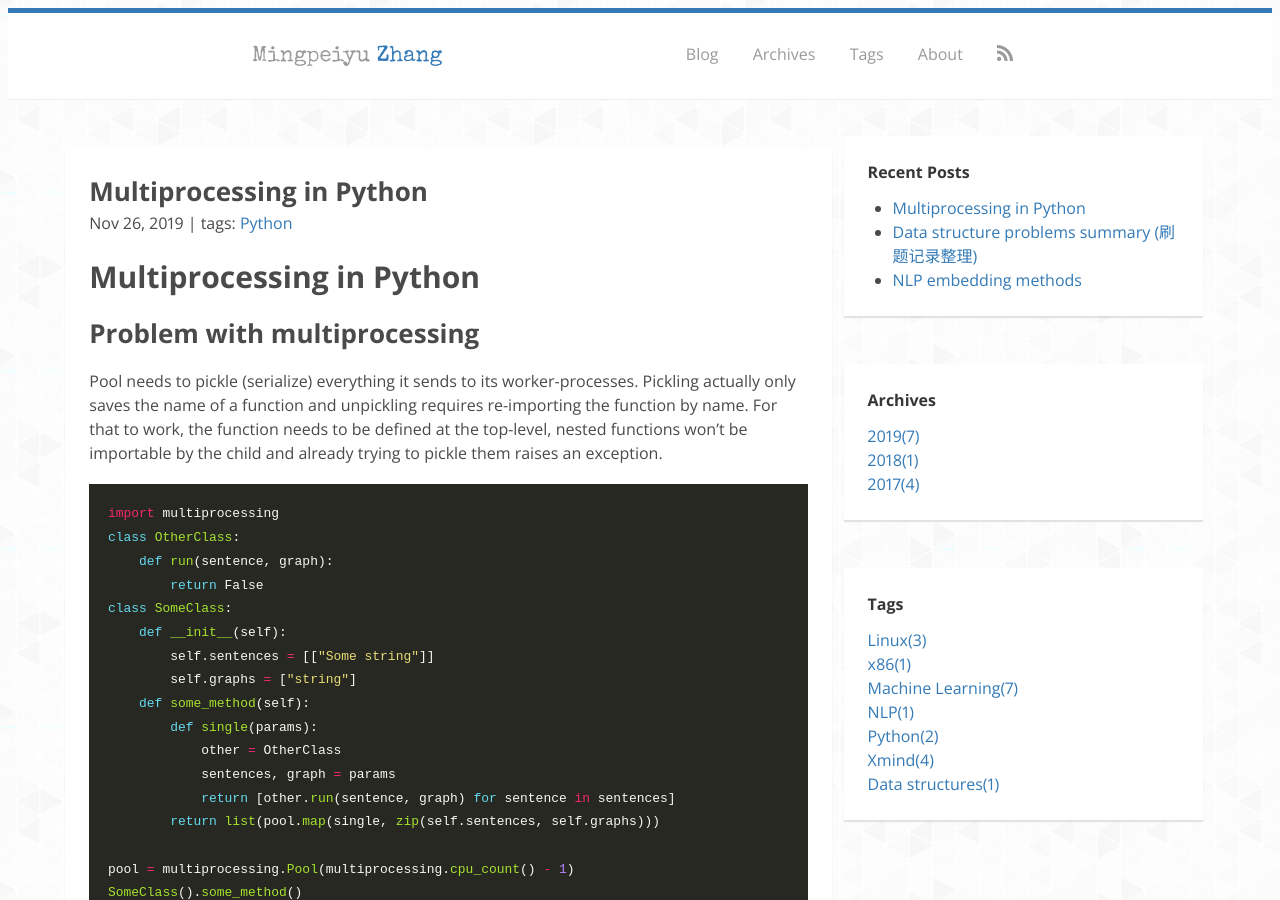
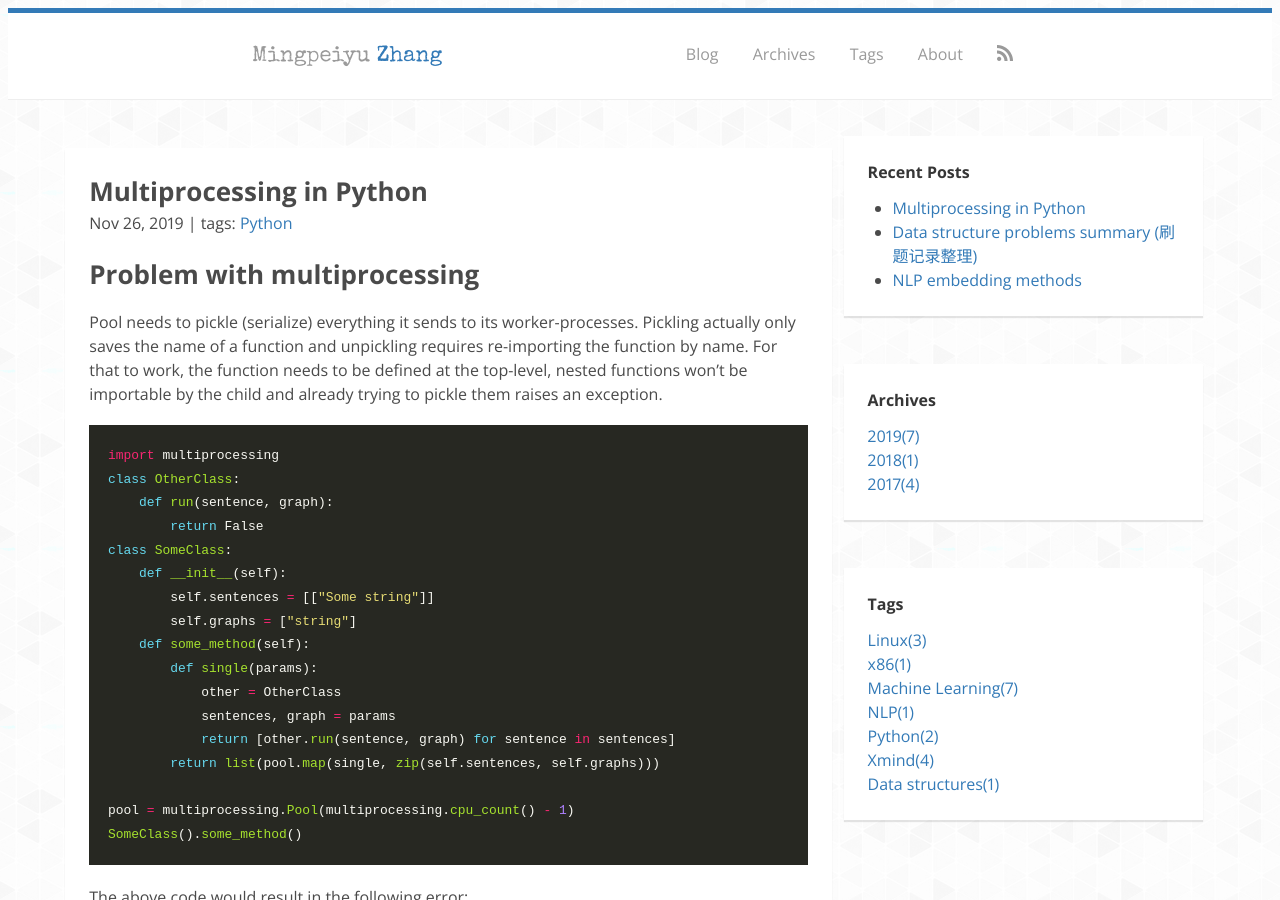
Before and after one commit to zmpyzmpy/zmpyzmpy.github.io, a Jekyll site: the page built from _posts/2019-11-26-Multiporcessing-in-Python.md, in a window 1280 px wide and 900 px high. Built offline with Jekyll 4.4.1, drawn with Linux system fonts in a browser that asks for light colours; nearby versions of some CDN libraries; some web fonts are replaced; comment, search, counter and statistics services are not loaded.

Commit message:
Update 2019-11-26-Multiporcessing-in-Python.md

```diff
--- a/_posts/2019-11-26-Multiporcessing-in-Python.md
+++ b/_posts/2019-11-26-Multiporcessing-in-Python.md
@@ -5,7 +5,6 @@ date: 2019-11-26 16:32:02 +0800
 tags:
 - Python
 ---
-# Multiprocessing in Python
 
 ## Problem with multiprocessing
 
```
